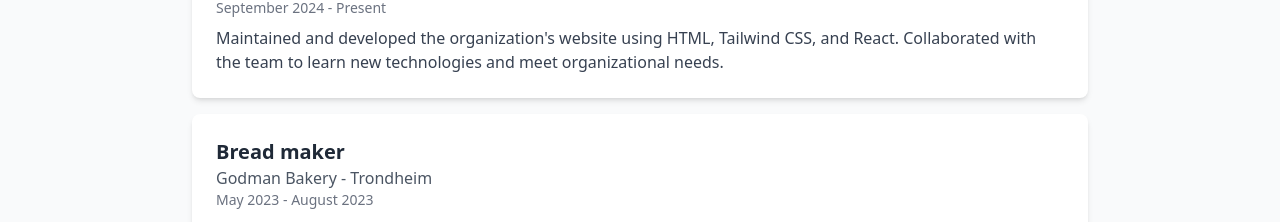
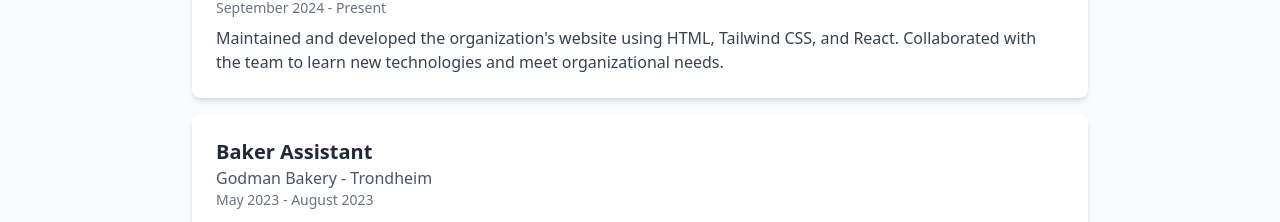
Before and after one commit to Nahom101-1/Personal-Website, a Next.js app: page / in a window 1280 px wide. Shown: the part 2153-2375 px from the top of the page. Built offline with nearby package versions, Linux system fonts and the light colour scheme.

Commit message:
Update WorkExperience.tsx
bread maker -> baker assistent

```diff
--- a/components/Resume/WorkExperience.tsx
+++ b/components/Resume/WorkExperience.tsx
@@ -35,7 +35,7 @@ const WorkExperience = () => {
           </li>
           <li className="bg-white rounded-lg shadow-md p-6 mb-4">
             <h4 className="text-xl font-semibold text-gray-800">
-              Bread maker
+              Baker Assistant
             </h4>
             <p className="text-gray-600">Godman Bakery - Trondheim</p>
             <p className="text-sm text-gray-500">May 2023 - August 2023</p>
```
